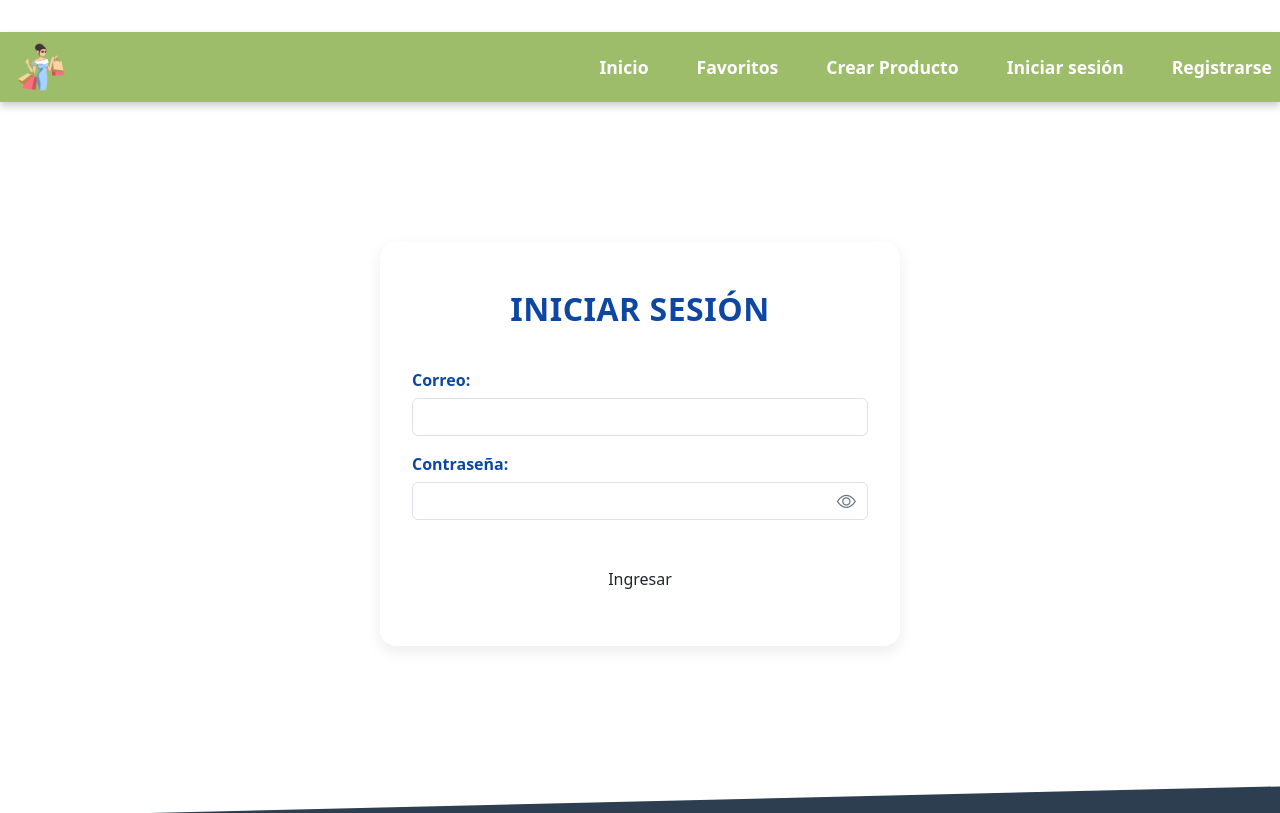
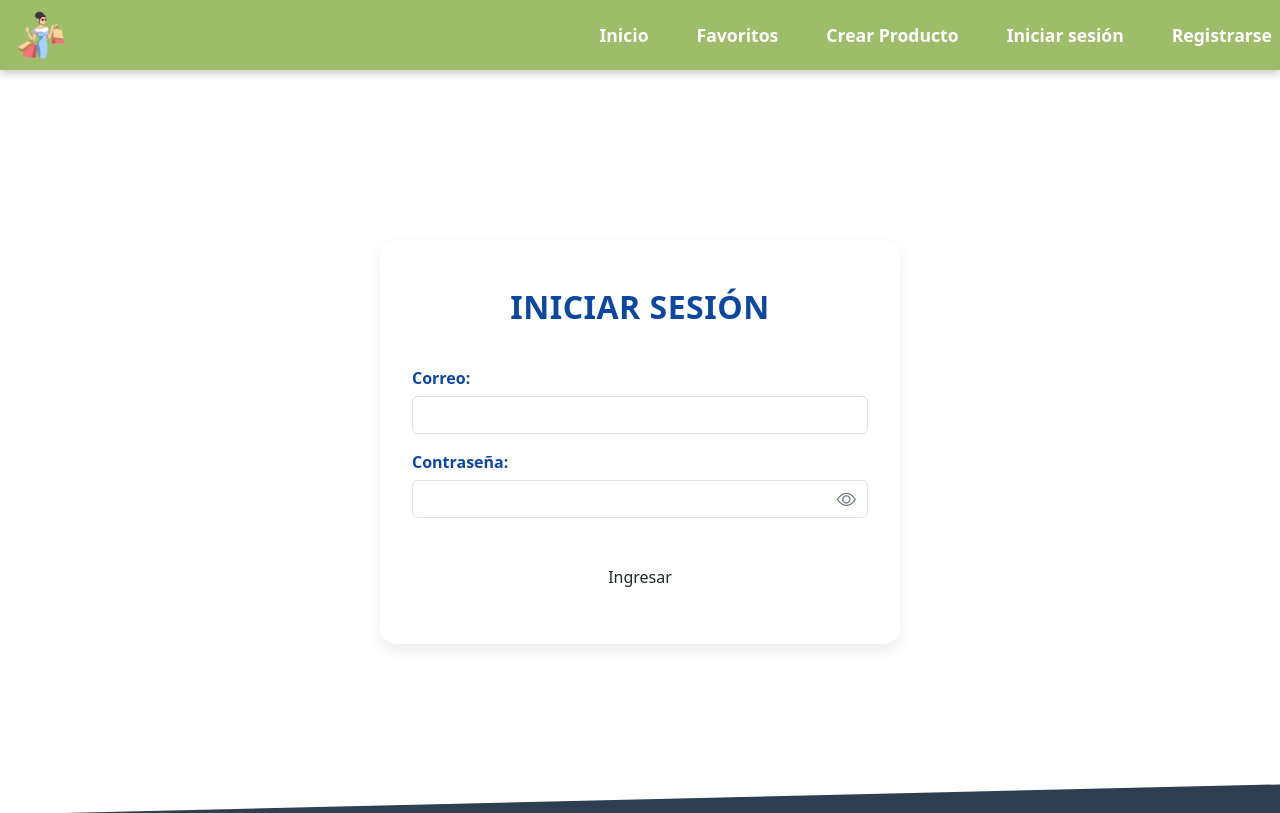
Before and after one commit to Darian-Balde/pv_tp_integrador_g16, a React (Vite) app in the folder tp_integrador/: page /login in a window 1280 px wide. Shown: the top 813 px of the page. Built offline with nearby package versions, Linux system fonts and the light colour scheme; no server answers; a small style sheet from the web is missing.

Commit message:
Soluciono problemas de padding en NavBar y Footer

```diff
--- a/tp_integrador/src/App.jsx
+++ b/tp_integrador/src/App.jsx
@@ -25,7 +25,7 @@ const App = () => {
   return (
     <div style={{ minHeight: "100vh", display: "flex", flexDirection: "column" }}>
       <Navbar />
-      <main style={{ flex: 1, paddingTop: "40px" }}>
+      <main style={{ flex: 1, paddingTop: "70px" }}>
         <Routes>
           <Route
             path="/"
--- a/tp_integrador/src/index.css
+++ b/tp_integrador/src/index.css
@@ -14,7 +14,7 @@
 }
 html, body {
   height: 100%;
-  margin: 0 auto;
+  margin: 0;
   padding: 0;
 }
 
--- a/tp_integrador/src/styles/ProductList.css
+++ b/tp_integrador/src/styles/ProductList.css
@@ -10,11 +10,9 @@ body {
   background-size: cover;
   justify-content: center;
   margin: 0;
-  padding: 2rem 0;
+  padding: 0;
   font-family: "Roboto", sans-serif;
   color: #000000;
-
-
 }
 
 
```
